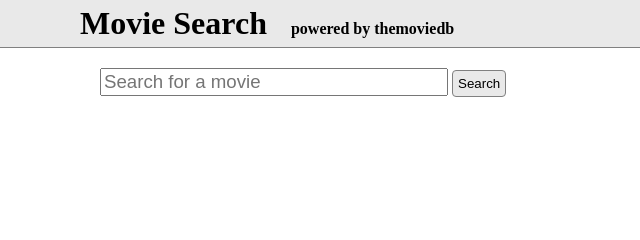
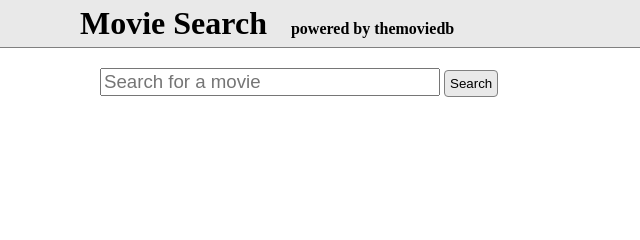
Before and after one commit to bryanyee/themoviedb-api, a plain HTML site: page Javascript/index.html in a window 1280 px wide. Shown: the top 240 px of the page, 0-640 px from the left. Drawn offline with Linux system fonts and the light colour scheme.

Commit message:
Minor changes
-Added whitespace before 'min' in runtime info

-Removed 'name' attribute from search input

Changed search input type to 'search'

```diff
--- a/Javascript/app.js
+++ b/Javascript/app.js
@@ -115,7 +115,7 @@ function displayMovieData(request){
   let posterPath = `http://image.tmdb.org/t/p/w500${movieData.poster_path}`;
   let releaseYear = movieData.release_date ? `(${movieData.release_date.slice(0,4)})` : 'No release date available';
   let rating = movieData.vote_average ? `${movieData.vote_average} / 10` : 'No rating available';
-  let runtime = movieData.runtime ? `${movieData.runtime}min` : 'No runtime available.';
+  let runtime = movieData.runtime ? `${movieData.runtime} min` : 'No runtime available.';
   let homepageURL = movieData.homepage || '';
   let directors = movieData.credits.crew.filter( person => person.job === 'Director' );
   cast = movieData.credits.cast;
--- a/Javascript/index.html
+++ b/Javascript/index.html
@@ -12,7 +12,7 @@
 
   <div id="main-container">
     <div id="search-container">
-      <input type="text" name="movieSearchBox" id="movieSearchBox" placeholder="Search for a movie">
+      <input type="search" id="movieSearchBox" placeholder="Search for a movie">
       <button id="searchButton" onclick="searchForMovies()">Search</button>
     </div><!--end of search-container-->
     <div id="results-container"></div>
```
